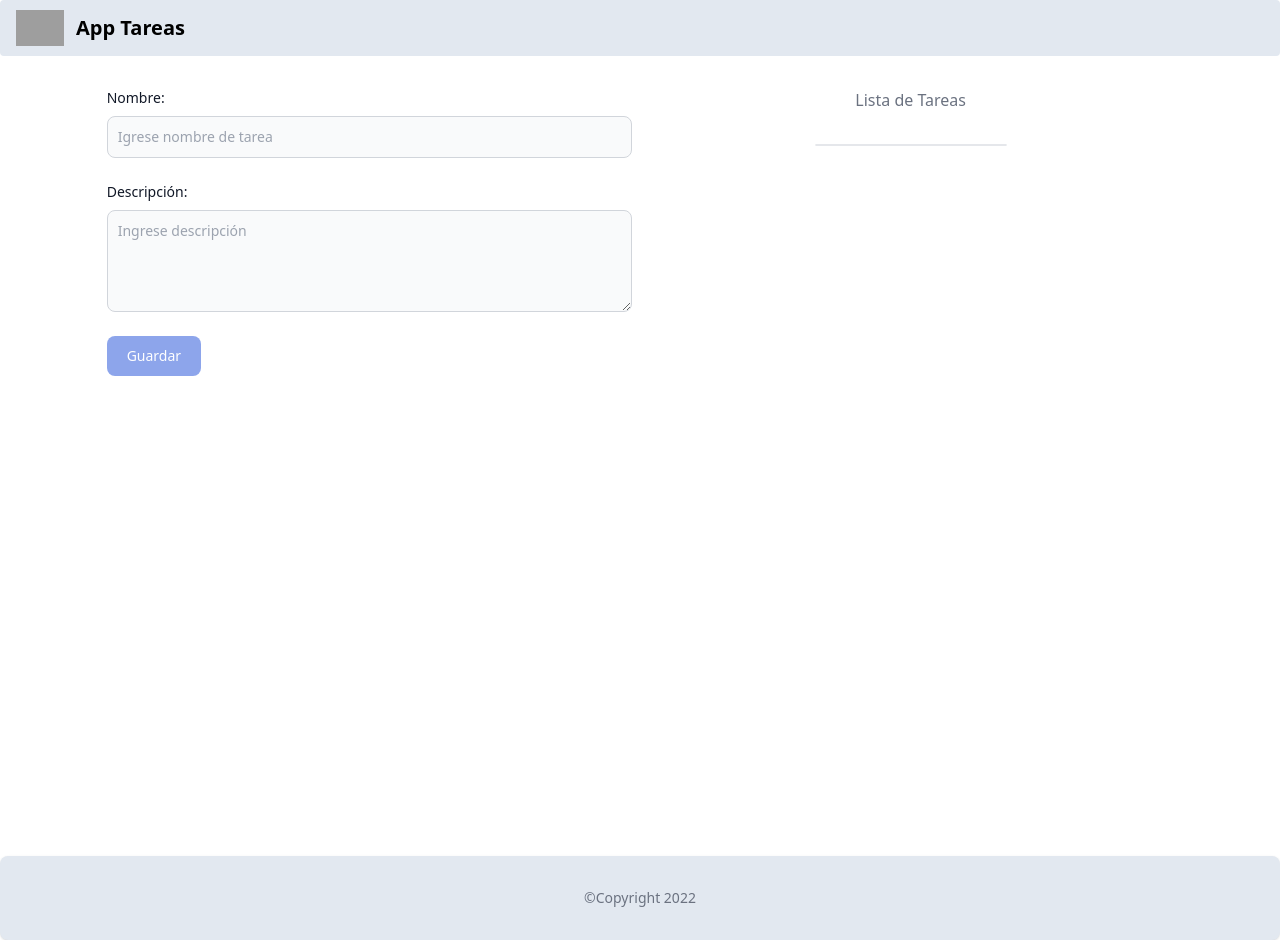
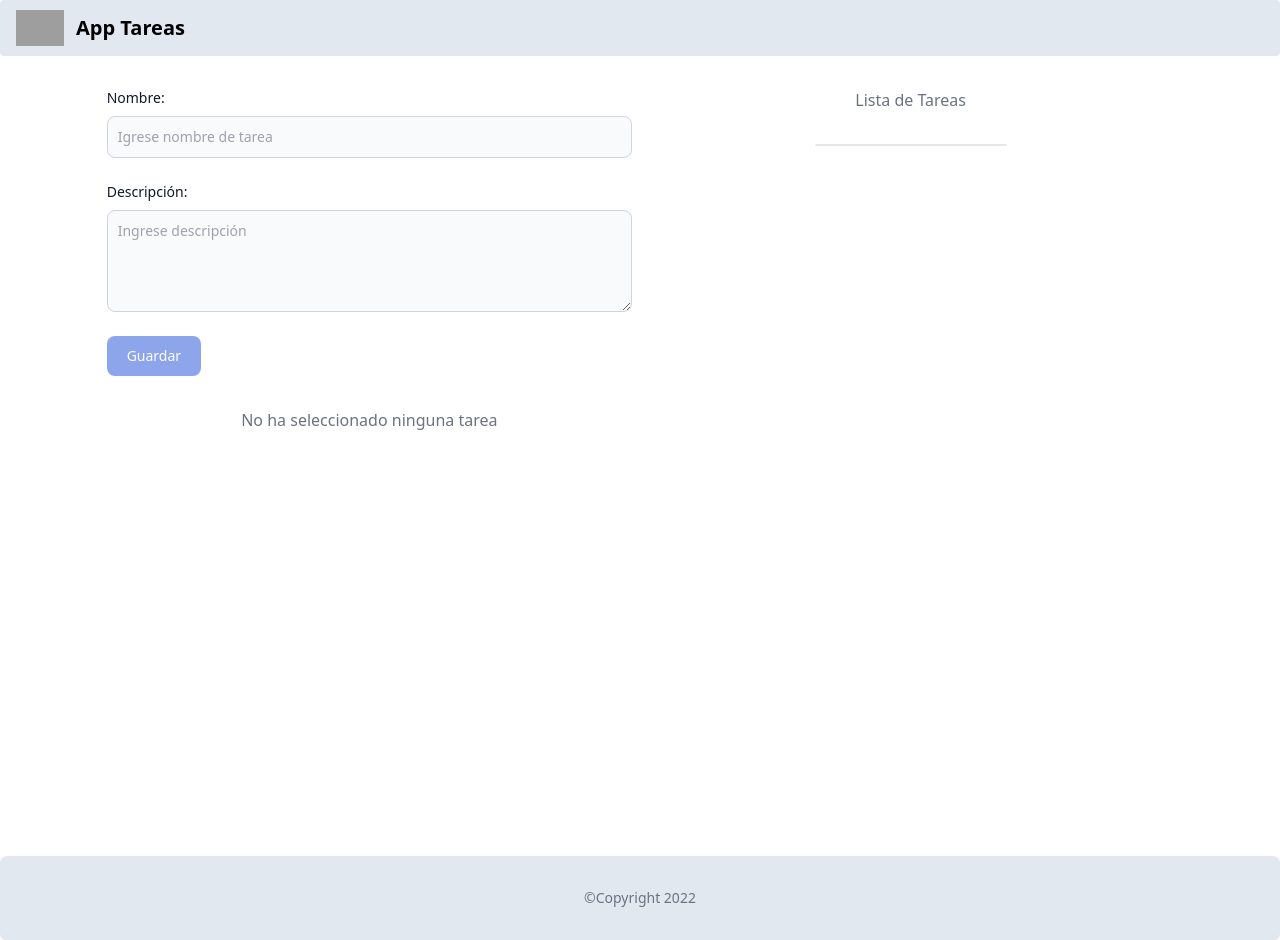
Before and after one commit to Jair1996/angular-taller1, an Angular app: page / in a window 1280 px wide. Built offline with nearby package versions, Linux system fonts and the light colour scheme; grey boxes are pictures that could not be loaded.

Commit message:
DetalleTareaComponent agregada

```diff
--- /dev/null
+++ b/src/app/components/detalle-tarea/detalle-tarea.component.html
@@ -0,0 +1,13 @@
+<section>
+  <div *ngIf="tarea; else noTarea">
+    <p class="text-center text-gray-800 mb-8">Detalle de tarea</p>
+    <div class="mt-5">
+      <p class="text-gray-500 mb-2">Tarea: {{tarea.nombre}}</p>
+      <p class="text-gray-500 mb-2">Descripción: {{tarea.descripcion}}</p>
+    </div>
+  </div>
+
+  <ng-template #noTarea>
+    <p class="text-center text-gray-500 mb-8">No ha seleccionado ninguna tarea</p>
+  </ng-template>
+</section>
--- /dev/null
+++ b/src/app/components/detalle-tarea/detalle-tarea.component.ts
@@ -0,0 +1,12 @@
+import { Component, Input } from '@angular/core';
+import { Tarea } from 'src/interfaces/tarea.interface';
+
+@Component({
+  selector: 'app-detalle-tarea',
+  templateUrl: './detalle-tarea.component.html',
+  styles: [
+  ]
+})
+export class DetalleTareaComponent {
+  @Input() tarea!: Tarea;
+}
--- a/src/app/components/lista-tareas/lista-tareas.component.html
+++ b/src/app/components/lista-tareas/lista-tareas.component.html
@@ -2,7 +2,7 @@
   <h1 class="text-center text-gray-500 mb-8">Lista de Tareas</h1>
 
   <div class="mx-auto w-48 text-sm font-medium text-gray-900 bg-white border border-gray-200 rounded-lg dark:bg-gray-700 dark:border-gray-600 dark:text-white">
-    <button *ngFor="let tarea of listaTareas" type="button" class="w-full px-4 py-2 font-medium text-left border-b border-gray-200 cursor-pointer hover:bg-gray-100 hover:text-blue-700 focus:outline-none focus:ring-2 focus:ring-blue-700 focus:text-blue-700 dark:border-gray-600 dark:hover:bg-gray-600 dark:hover:text-white dark:focus:ring-gray-500 dark:focus:text-white">
+    <button *ngFor="let tarea of listaTareas" (click)="verDetalles(tarea)" type="button" class="w-full px-4 py-2 font-medium text-left border-b border-gray-200 cursor-pointer hover:bg-gray-100 hover:text-blue-700 focus:outline-none focus:ring-2 focus:ring-blue-700 focus:text-blue-700 dark:border-gray-600 dark:hover:bg-gray-600 dark:hover:text-white dark:focus:ring-gray-500 dark:focus:text-white">
       {{ tarea.nombre }}
     </button>
   </div>
--- a/src/app/components/lista-tareas/lista-tareas.component.ts
+++ b/src/app/components/lista-tareas/lista-tareas.component.ts
@@ -1,4 +1,4 @@
-import { Component, Input } from '@angular/core';
+import { Component, EventEmitter, Input, Output } from '@angular/core';
 import { Tarea } from 'src/interfaces/tarea.interface';
 
 @Component({
@@ -9,4 +9,9 @@ import { Tarea } from 'src/interfaces/tarea.interface';
 })
 export class ListaTareasComponent {
   @Input() listaTareas: Array<Tarea> = [];
+  @Output() tareaSeleccionada = new EventEmitter<Tarea>()
+
+  verDetalles(tarea: Tarea) {
+    this.tareaSeleccionada.emit(tarea);
+  }
 }
--- a/src/app/pages/home/home.component.html
+++ b/src/app/pages/home/home.component.html
@@ -1,4 +1,9 @@
 <main class="w-5/6 mx-auto grid grid-cols-2 pt-8 gap-4 min-h-screen">
-  <app-form-tarea (tareaEmit)="guardarTarea($event)"></app-form-tarea>
-  <app-lista-tareas [listaTareas]="listaTareas"></app-lista-tareas>
+  <div>
+    <app-form-tarea (tareaEmit)="guardarTarea($event)"></app-form-tarea>
+    <article class="mt-8">
+      <app-detalle-tarea [tarea]="tareaSeleccionada"></app-detalle-tarea>
+    </article>
+  </div>
+  <app-lista-tareas [listaTareas]="listaTareas" (tareaSeleccionada)="guardarTareaSeleccionada($event)"></app-lista-tareas>
 </main>
--- a/src/app/pages/home/home.component.ts
+++ b/src/app/pages/home/home.component.ts
@@ -9,8 +9,13 @@ import { Tarea } from 'src/interfaces/tarea.interface';
 })
 export class HomeComponent {
   listaTareas: Array<Tarea> = [];
+  tareaSeleccionada!: Tarea;
 
   guardarTarea(tarea: Tarea) {
     this.listaTareas.push(tarea);
   }
+
+  guardarTareaSeleccionada(tarea: Tarea) {
+    this.tareaSeleccionada = tarea
+  }
 }
```
Also changed, not shown: src/app/components/components.module.ts (+5 -2 lines).
